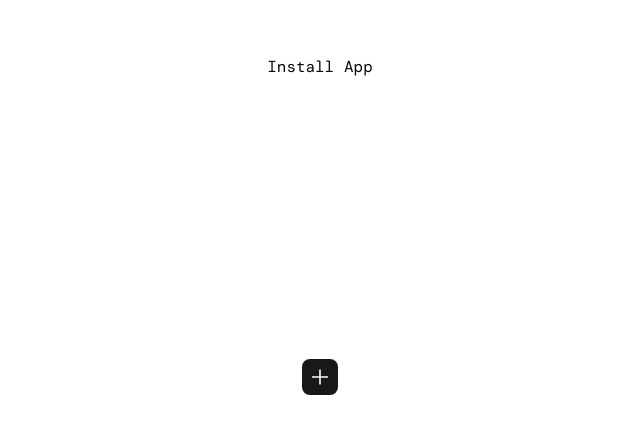
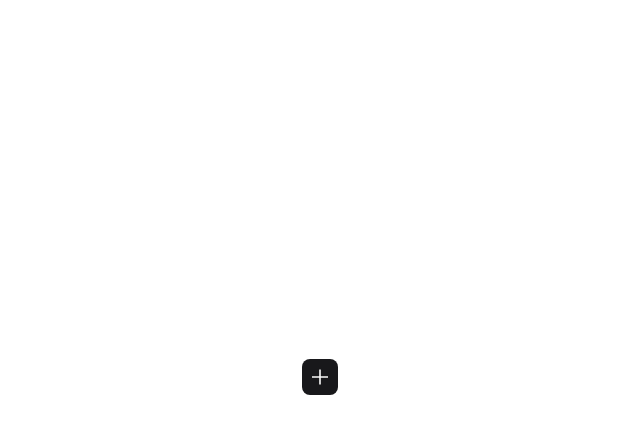
Before and after one commit to nmktad/mnexia, a Next.js app: page / in a window 1280 px wide. Shown: the part 333-766 px from the top of the page, without its empty margins (320-960 px from the left). Built offline with nearby package versions, Linux system fonts and the light colour scheme; a web font is replaced by a local one.

Commit message:
feat: hello

```diff
--- a/src/app/page.tsx
+++ b/src/app/page.tsx
@@ -60,7 +60,6 @@ function InstallPrompt() {
 
   return (
     <div>
-      <h3>Install App</h3>
       <InstallButton />
       {isIOS && (
         <p>
```
